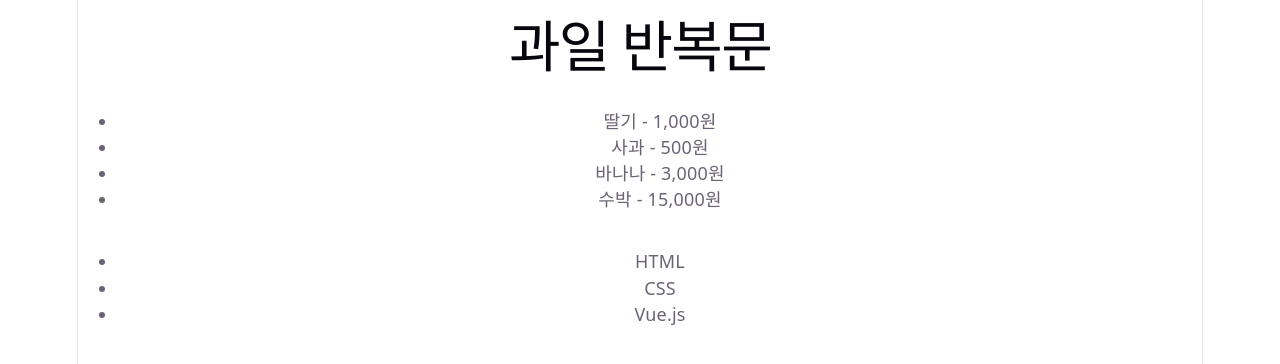
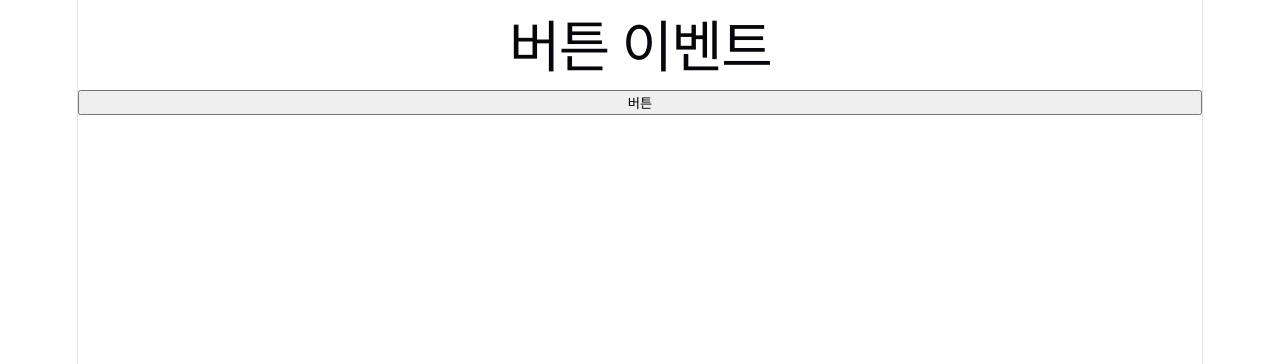
Before and after one commit to chlalswns200/vue-basic, a Vue app: page / in a window 1280 px wide. Shown: the top 364 px of the page. Built offline with nearby package versions, Linux system fonts and the light colour scheme.

Commit message:
3-5 이벤트 바인딩

```diff
--- a/src/App.vue
+++ b/src/App.vue
@@ -1,31 +1,18 @@
 <template>
-  <h1>과일 반복문</h1>
-  <ul>
-    <li v-for="item in items" :key="item.id">
-      {{ item.fruit }} - {{ item.price }}
-    </li>
-  </ul>
-  <ul>
-    <li v-for="(skill, index) in skills" :key="index">
-      {{ skill }}
-    </li>
-  </ul>
+  <h1>버튼 이벤트</h1>
+  <button @click="handleClick">버튼</button>
 </template>
 
 <script>
 export default {
   data() {
-    return {
-      items: [
-        { id: 1, fruit: "딸기", price: "1,000원" },
-        { id: 2, fruit: "사과", price: "500원" },
-        { id: 3, fruit: "바나나", price: "3,000원" },
-        { id: 4, fruit: "수박", price: "15,000원" },
-      ],
-      skills: [
-        "HTML","CSS","Vue.js"
-      ]
-    };
+    return {};
   },
+  methods:{
+    handleClick(event){
+      console.log(event);
+      console.log("버튼이 클릭");
+    }
+  }
 };
 </script>
```
